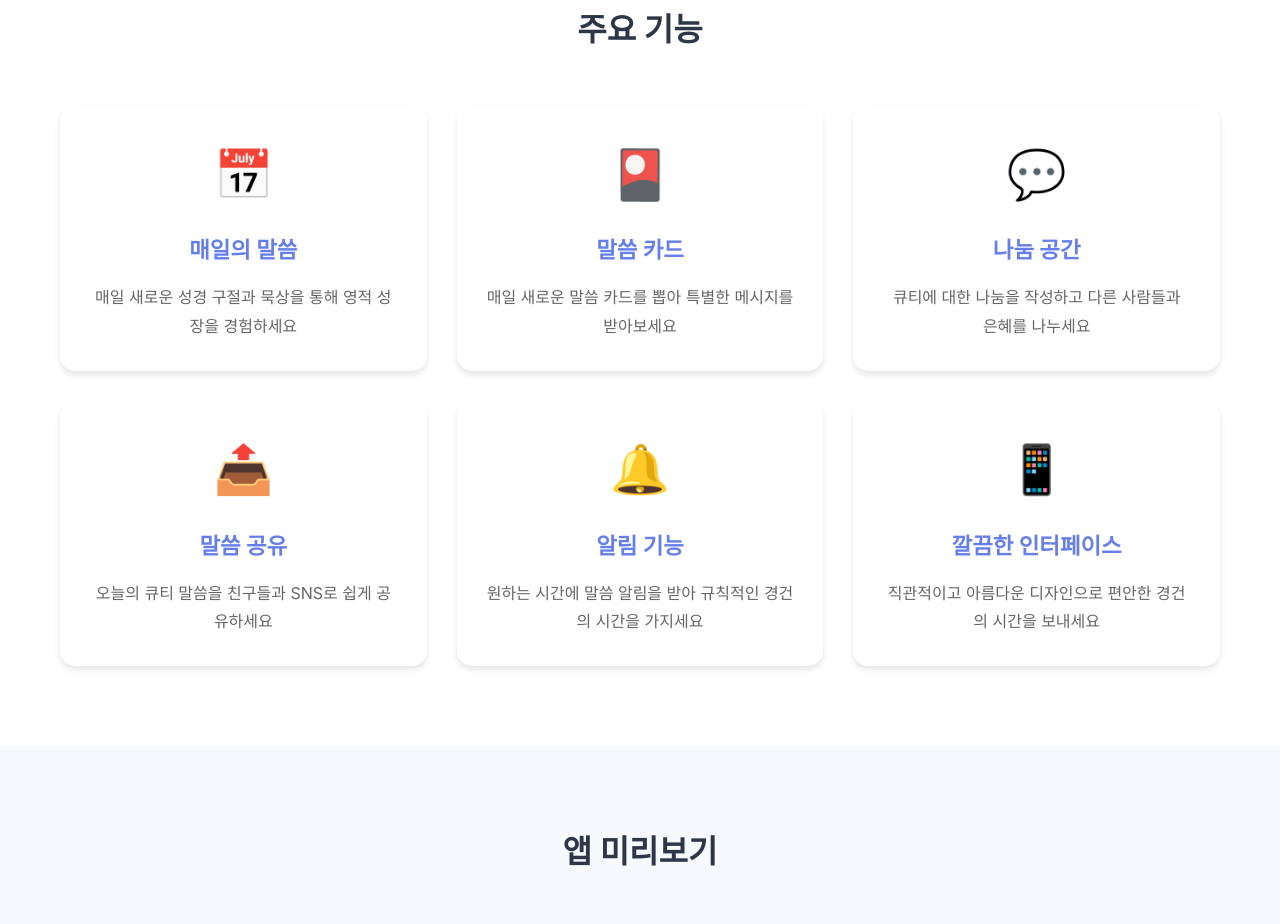
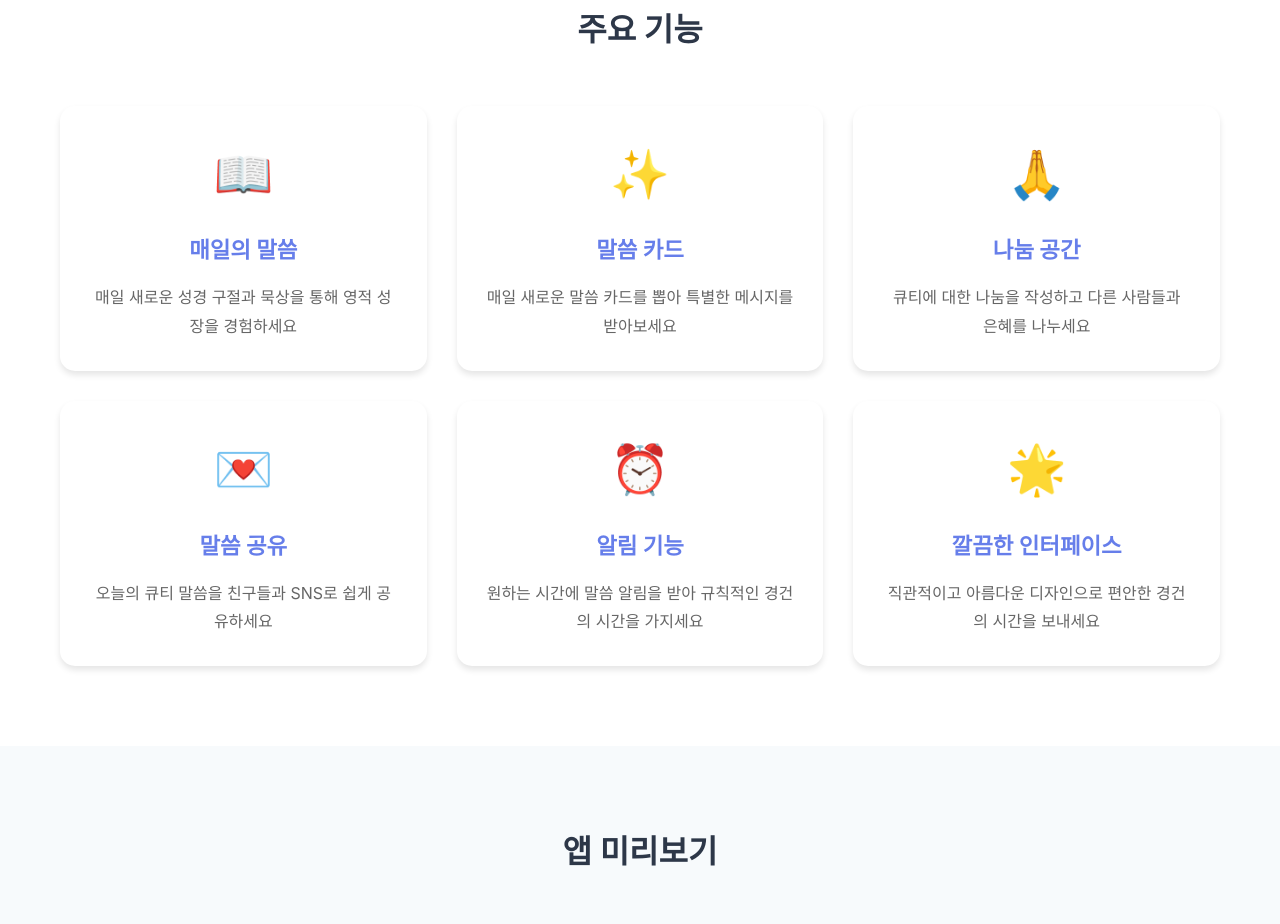
Before and after one commit to todays-qt/todays-qt.github.io, a plain HTML site: page index.html in a window 1280 px wide. Shown: the part 780-1704 px from the top of the page. Drawn offline with Linux system fonts and the light colour scheme.

Commit message:
index.html 업데이트

```diff
--- a/index.html
+++ b/index.html
@@ -319,7 +319,7 @@
 
             <div class="features">
                 <div class="feature-card">
-                    <div class="feature-icon">📅</div>
+                    <div class="feature-icon">📖</div>
                     <h3 class="lang-ko">매일의 말씀</h3>
                     <h3 class="lang-en">Daily Scripture</h3>
                     <p class="lang-ko">매일 새로운 성경 구절과 묵상을 통해 영적 성장을 경험하세요</p>
@@ -327,7 +327,7 @@
                 </div>
 
                 <div class="feature-card">
-                    <div class="feature-icon">🎴</div>
+                    <div class="feature-icon">✨</div>
                     <h3 class="lang-ko">말씀 카드</h3>
                     <h3 class="lang-en">Word Cards</h3>
                     <p class="lang-ko">매일 새로운 말씀 카드를 뽑아 특별한 메시지를 받아보세요</p>
@@ -335,7 +335,7 @@
                 </div>
 
                 <div class="feature-card">
-                    <div class="feature-icon">💬</div>
+                    <div class="feature-icon">🙏</div>
                     <h3 class="lang-ko">나눔 공간</h3>
                     <h3 class="lang-en">Sharing Space</h3>
                     <p class="lang-ko">큐티에 대한 나눔을 작성하고 다른 사람들과 은혜를 나누세요</p>
@@ -343,7 +343,7 @@
                 </div>
 
                 <div class="feature-card">
-                    <div class="feature-icon">📤</div>
+                    <div class="feature-icon">💌</div>
                     <h3 class="lang-ko">말씀 공유</h3>
                     <h3 class="lang-en">Share Scripture</h3>
                     <p class="lang-ko">오늘의 큐티 말씀을 친구들과 SNS로 쉽게 공유하세요</p>
@@ -351,7 +351,7 @@
                 </div>
 
                 <div class="feature-card">
-                    <div class="feature-icon">🔔</div>
+                    <div class="feature-icon">⏰</div>
                     <h3 class="lang-ko">알림 기능</h3>
                     <h3 class="lang-en">Notifications</h3>
                     <p class="lang-ko">원하는 시간에 말씀 알림을 받아 규칙적인 경건의 시간을 가지세요</p>
@@ -359,7 +359,7 @@
                 </div>
 
                 <div class="feature-card">
-                    <div class="feature-icon">📱</div>
+                    <div class="feature-icon">🌟</div>
                     <h3 class="lang-ko">깔끔한 인터페이스</h3>
                     <h3 class="lang-en">Clean Interface</h3>
                     <p class="lang-ko">직관적이고 아름다운 디자인으로 편안한 경건의 시간을 보내세요</p>
```
